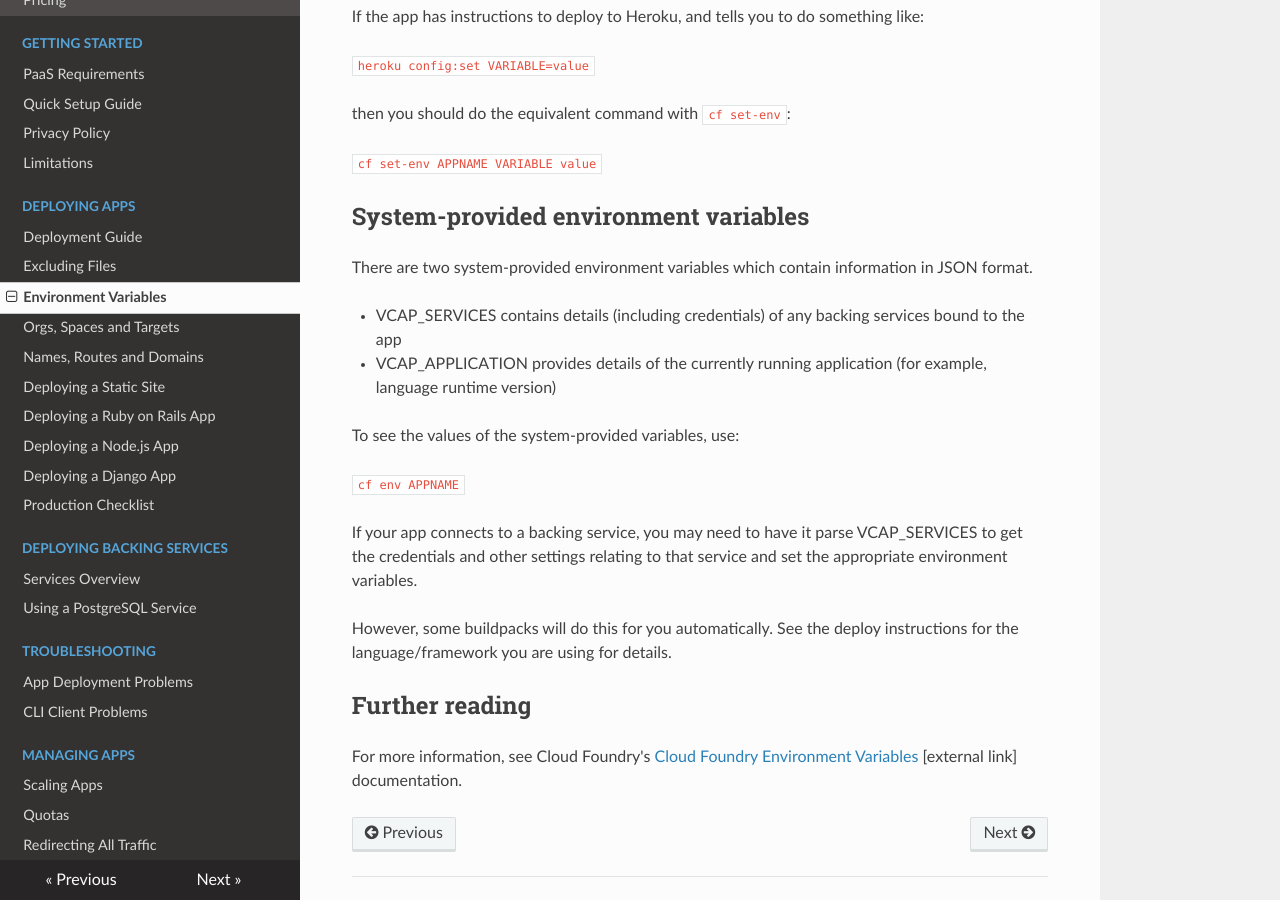
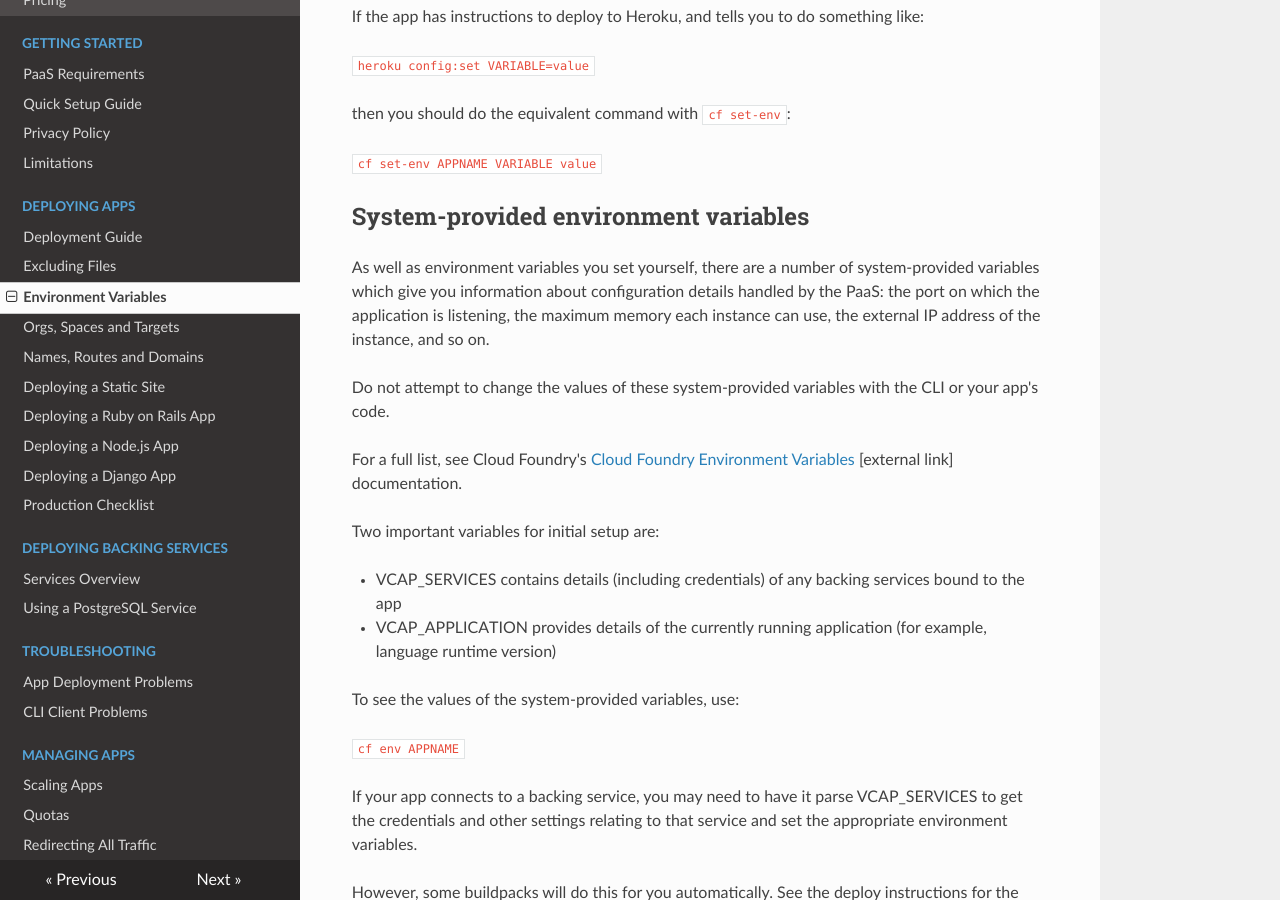
Before and after one commit to alphagov/paas-developer-docs, an MkDocs documentation site: the page built from docs/deploying_apps/env_variables.md, in a window 1280 px wide and 900 px high, scrolled down 560 px. Built offline with MkDocs 1.6.1, drawn with Linux system fonts in a browser that asks for light colours; nearby versions of some CDN libraries; old or Windows-style settings are respelled for this version of MkDocs.

Commit message:
Warn users not to set PORT; troubleshooting if they have
Changes to address DeskPRO ticket 1798 where a tenant had problems
caused by the PORT variable being changed from the system-provided
value. We are not clear how that happened.

Fixes:
* in env_variables, put more information about system provided
variables and say not to change them yourself; provide link to CF docs
about this early in relevant section instead of under a separate
"Further reading" heading
* add Troubleshooting page about how to fix it if PORT gets set

To test:

check content, especially that steps to unset PORT are correct and can
be run by a tenant rather than the PaaS team

```diff
--- a/docs/deploying_apps/env_variables.md
+++ b/docs/deploying_apps/env_variables.md
@@ -24,7 +24,13 @@ then you should do the equivalent command with ``cf set-env``:
 
 ##System-provided environment variables
 
-There are two system-provided environment variables which contain information in JSON format.
+As well as environment variables you set yourself, there are a number of system-provided variables which give you information about configuration details handled by the PaaS: the port on which the application is listening, the maximum memory each instance can use, the external IP address of the instance, and so on.
+
+Do not attempt to change the values of these system-provided variables with the CLI or your app's code.
+
+For a full list, see Cloud Foundry's [Cloud Foundry Environment Variables](https://docs.cloudfoundry.org/devguide/deploy-apps/environment-variable.html) [external link] documentation.
+
+Two important variables for initial setup are:
 
 * VCAP_SERVICES contains details (including credentials) of any backing services bound to the app
 * VCAP_APPLICATION provides details of the currently running application (for example, language runtime version)
@@ -36,8 +42,3 @@ To see the values of the system-provided variables, use:
 If your app connects to a backing service, you may need to have it parse VCAP_SERVICES to get the credentials and other settings relating to that service and set the appropriate environment variables.
 
 However, some buildpacks will do this for you automatically. See the deploy instructions for the language/framework you are using for details.
-
-
-##Further reading
-
-For more information, see Cloud Foundry's [Cloud Foundry Environment Variables](https://docs.cloudfoundry.org/devguide/deploy-apps/environment-variable.html) [external link] documentation.
```
Also changed, not shown: docs/troubleshooting/port.md (added, +22 -0 lines).
